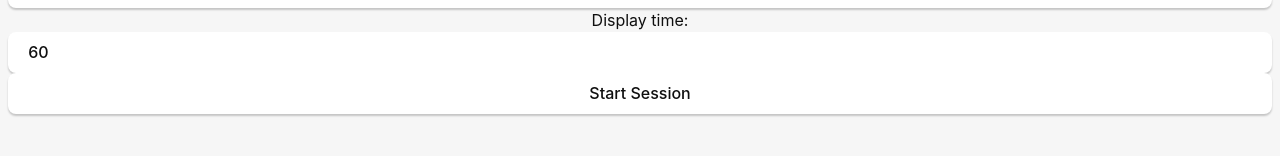
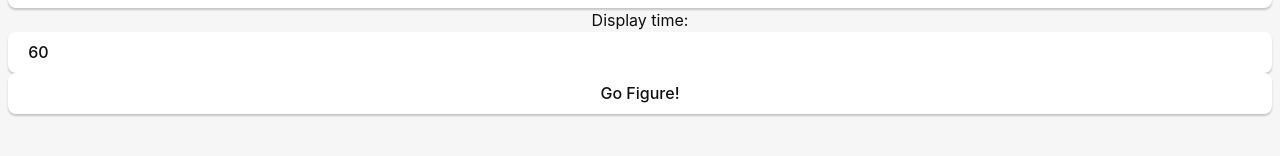
Before and after one commit to andrewhessler/gofigure, a React (Vite) app: page / in a window 1280 px wide. Shown: the part 336-492 px from the top of the page. Built offline with nearby package versions, Linux system fonts and the light colour scheme.

Commit message:
okay, now official v1.0.0

```diff
--- a/src-tauri/tauri.conf.json
+++ b/src-tauri/tauri.conf.json
@@ -1,7 +1,7 @@
 {
   "$schema": "https://schema.tauri.app/config/2",
-  "productName": "Go Figure",
-  "version": "0.1.0",
+  "productName": "Go Figure!",
+  "version": "1.0.0",
   "identifier": "com.heffree.gofigure",
   "build": {
     "beforeDevCommand": "pnpm dev",
@@ -12,7 +12,7 @@
   "app": {
     "windows": [
       {
-        "title": "Go Figure",
+        "title": "Go Figure!",
         "width": 1600,
         "height": 1200,
         "resizable": true,
--- a/src/screens/Home.tsx
+++ b/src/screens/Home.tsx
@@ -53,7 +53,7 @@ export function Home({ startSession, viewHistory, viewSettings }: HomeProps) {
       ))}
       Number of images: <input className="image-number-input" value={count} onInput={(e) => setCount(e.currentTarget.value)} />
       Display time: <input className="image-display-time" value={time} onInput={(e) => setTime(e.currentTarget.value)} />
-      <button onClick={() => startSession(parseInt(count), parseInt(time), imageDirs!)}>Start Session</button>
+      <button onClick={() => startSession(parseInt(count), parseInt(time), imageDirs!)}>Go Figure!</button>
     </main>
   );
 }
```
Also changed, not shown: 1 other file (tests, documents, lock files or other folders).
